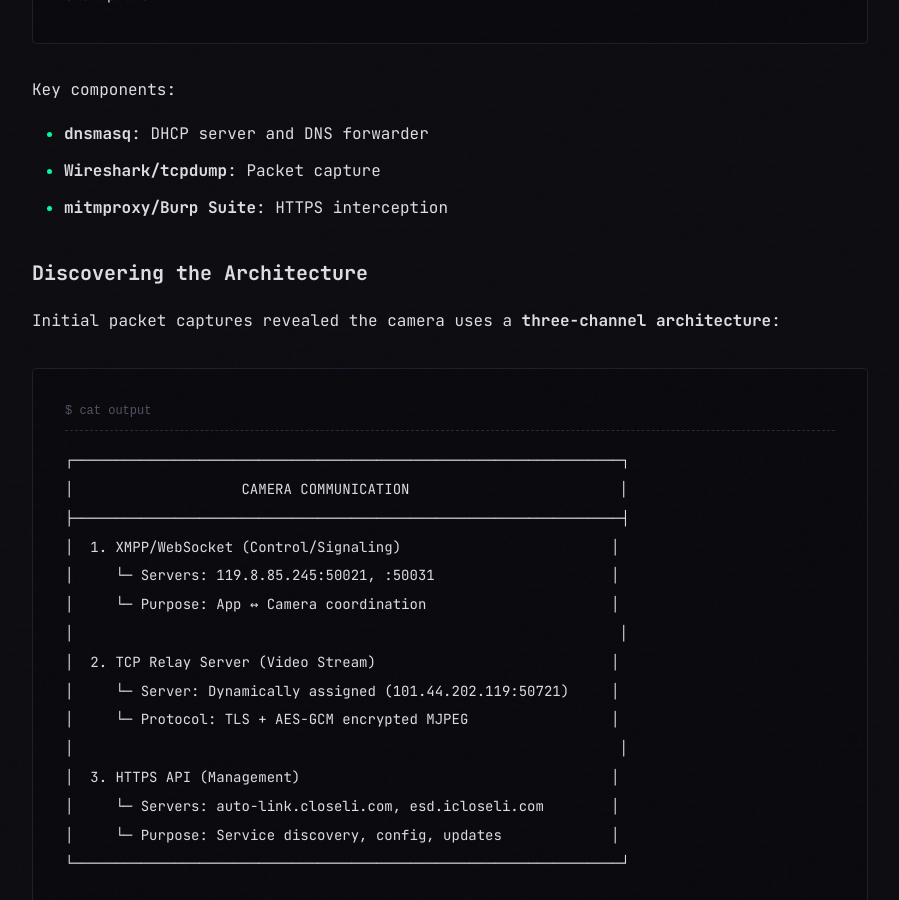
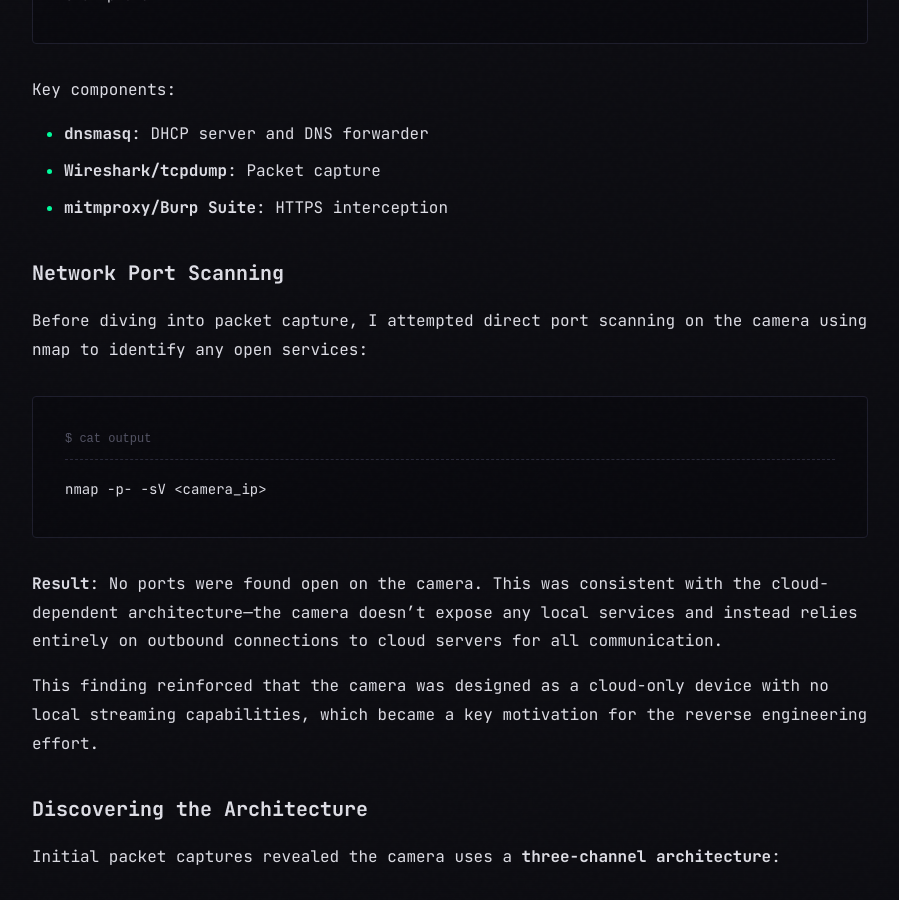
Before and after one commit to radzki/blog, a Jekyll site: the page built from _posts/2025-12-15-reverse-engineering-eoolii-closeli-camera.md, in a window 1280 px wide and 900 px high, scrolled down 1739 px. Shown: the whole window, without its empty margins (190-1089 px from the left). Built offline with Jekyll 4.4.1, drawn with Linux system fonts in a browser that asks for light colours.

Commit message:
Add nmap section

````diff
--- a/_posts/2025-12-15-reverse-engineering-eoolii-closeli-camera.md
+++ b/_posts/2025-12-15-reverse-engineering-eoolii-closeli-camera.md
@@ -41,6 +41,18 @@ Key components:
 - **dnsmasq**: DHCP server and DNS forwarder
 - **Wireshark/tcpdump**: Packet capture
 - **mitmproxy/Burp Suite**: HTTPS interception
+
+### Network Port Scanning
+
+Before diving into packet capture, I attempted direct port scanning on the camera using nmap to identify any open services:
+
+```bash
+nmap -p- -sV <camera_ip>
+```
+
+**Result**: No ports were found open on the camera. This was consistent with the cloud-dependent architecture—the camera doesn't expose any local services and instead relies entirely on outbound connections to cloud servers for all communication.
+
+This finding reinforced that the camera was designed as a cloud-only device with no local streaming capabilities, which became a key motivation for the reverse engineering effort.
 
 ### Discovering the Architecture
 
````
